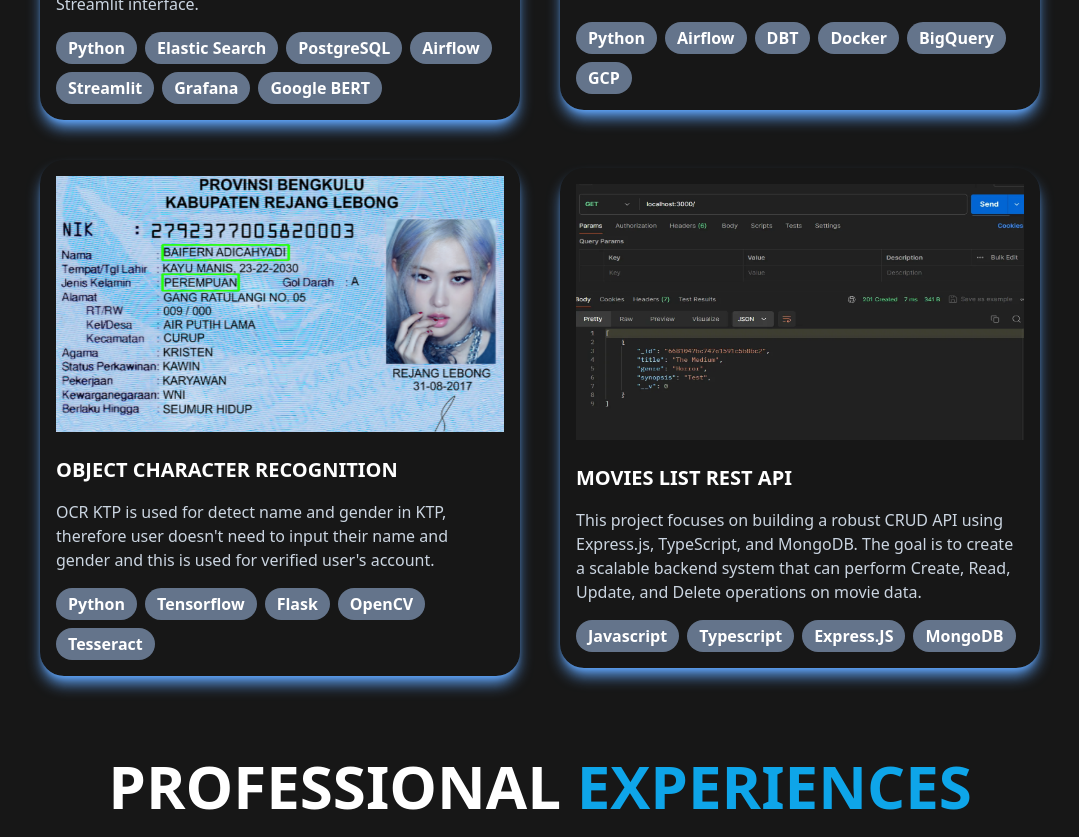
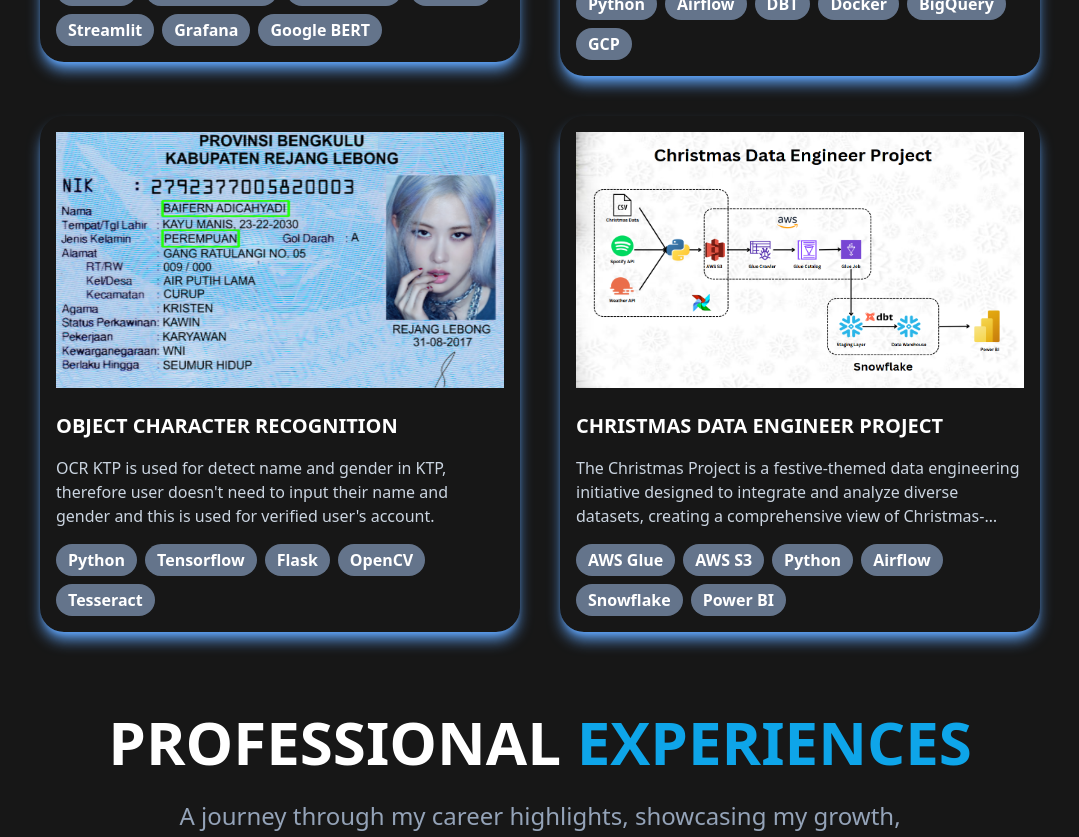
Before and after one commit to lixx21/felixpratamasan, a React (Vite) app: page / in a window 1280 px wide. Shown: the part 2300-3137 px from the top of the page, without its empty margins (100-1179 px from the left). Built offline with nearby package versions, Linux system fonts and the light colour scheme.

Commit message:
add new project and clamp project desc

```diff
--- a/src/components/Projects.jsx
+++ b/src/components/Projects.jsx
@@ -20,7 +20,7 @@
     {
         "url": "https://github.com/lixx21/airflow-dbt-gcp",
         "Image":"assets/projects/airflow-dbt-gcp.png",
-        "Title":"Building Data Warehouse with Airflow, DBT and GCP ",
+        "Title":"Data Warehouse with Airflow, DBT and GCP ",
         "Description": "A comprehensive data pipeline leveraging Airflow, DBT, Google Cloud Platform (GCP), and Docker to extract, transform, and load data seamlessly from a staging layer to a data warehouse and data mart.",
         "Tech": [
             "Python",
@@ -47,15 +47,17 @@
 
     },
     {
-        "url": "https://github.com/lixx21/Movies-List-API",
-        "Image":"assets/projects/crud-typescript.png",
-        "Title":"Movies List REST API",
-        "Description": "This project focuses on building a robust CRUD API using Express.js, TypeScript, and MongoDB. The goal is to create a scalable backend system that can perform Create, Read, Update, and Delete operations on movie data.",
+        "url": "https://github.com/lixx21/data-engineer-christmas-data",
+        "Image":"assets/projects/christmas-project.png",
+        "Title":"Christmas Data Engineer Project",
+        "Description": "The Christmas Project is a festive-themed data engineering initiative designed to integrate and analyze diverse datasets, creating a comprehensive view of Christmas-related trends. Leveraging modern cloud and data technologies, it brings together music, movies, sales, and weather data to showcase how technology can enhance the holiday spirit.",
         "Tech": [
-            "Javascript",
-            "Typescript",
-            "Express.JS",
-            "MongoDB"
+            "AWS Glue",
+            "AWS S3",
+            "Python",
+            "Airflow",
+            "Snowflake",
+            "Power BI"
         ]
 
     }
@@ -87,7 +89,7 @@
                         <div className='min-h-48'>
                             <h4 className='text-left uppercase text-white font-bold text-xl pt-6'>
                                 {item.Title}</h4>
-                            <p className='pt-4 text-slate-300 text-left'>
+                            <p className='pt-4 text-slate-300 text-left line-clamp-3'>
                                 {item.Description}
                             </p>
 
```
Also changed, not shown: public/assets/projects/christmas-project.png (added).
